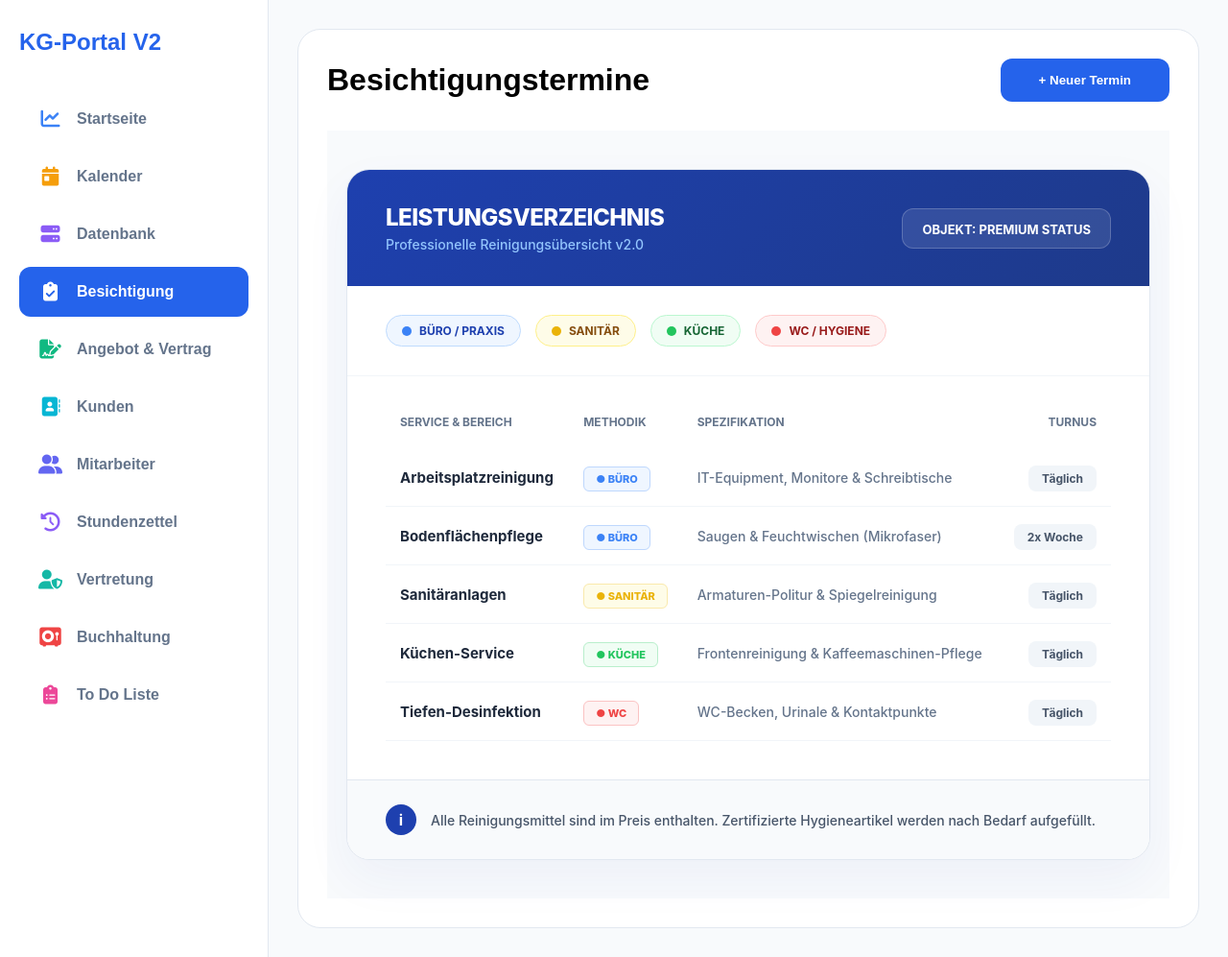
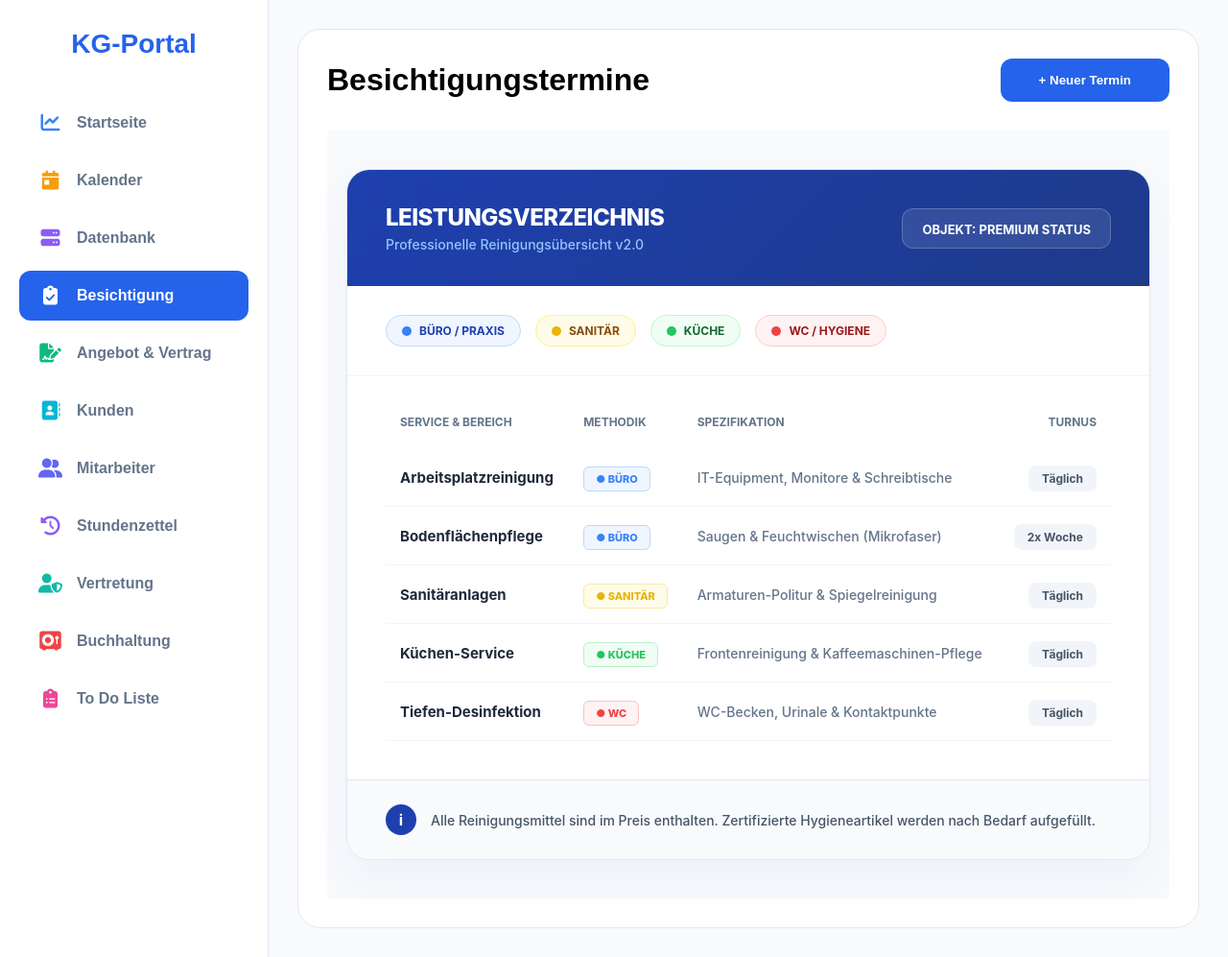
Before and after one commit to kg-portal/kg-portal, a Flask app: page /besichtigung in a window 1280 px wide. Shown: the whole page at 96% size. Run offline with Flask 3, Linux system fonts and the light colour scheme; the visitor is signed in with stand-in values (Sample User, id 1); data that the repository does not hold is empty.

Commit message:
Update base.html

```diff
--- a/templates/base.html
+++ b/templates/base.html
@@ -80,7 +80,7 @@
 </head>
 <body>
 <div class="sidebar">
-    <h2>KG-Portal V2</h2>
+    <h2 style="text-align:center; font-size:28px;">KG-Portal</h2>
 
     <a class="nav-item {% if request.path == '/' %}active{% endif %}" href="/">
         <i class="fa-solid fa-chart-line icon-blue"></i> Startseite
@@ -147,5 +147,16 @@ if ('serviceWorker' in navigator) {
 }
 </script>
 
+<!--
+..........................................................................................................
+..........................................................................................................
+.......... 🟦 Bölüm 3: Kaydirmalari Kaydetme Fonksiyonu..................................................
+..........................................................................................................
+..........................................................................................................
+-->
+
+<script src="https://cdn.jsdelivr.net/npm/sortablejs@latest/Sortable.min.js"></script>
+
+
 </body>
 </html>
```
